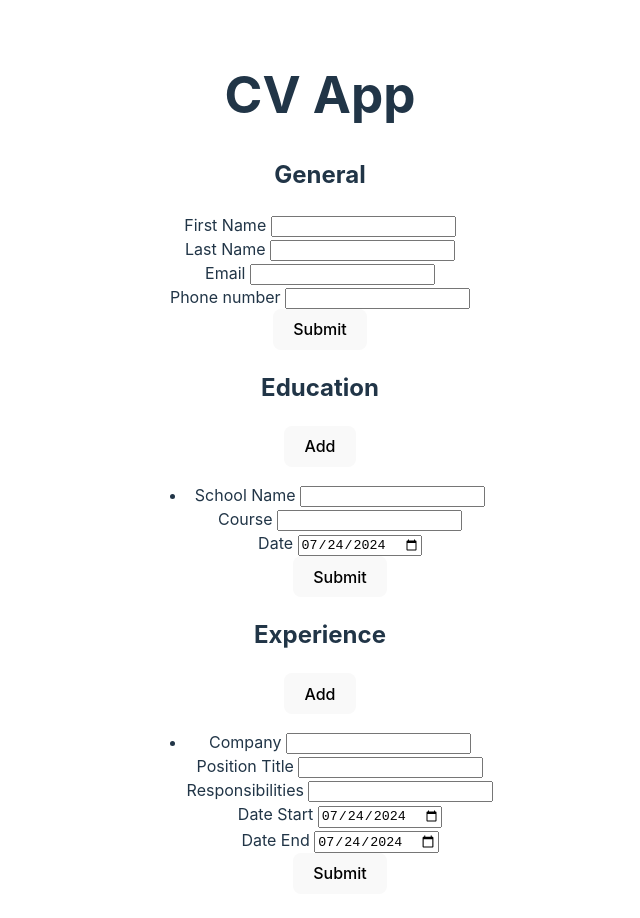
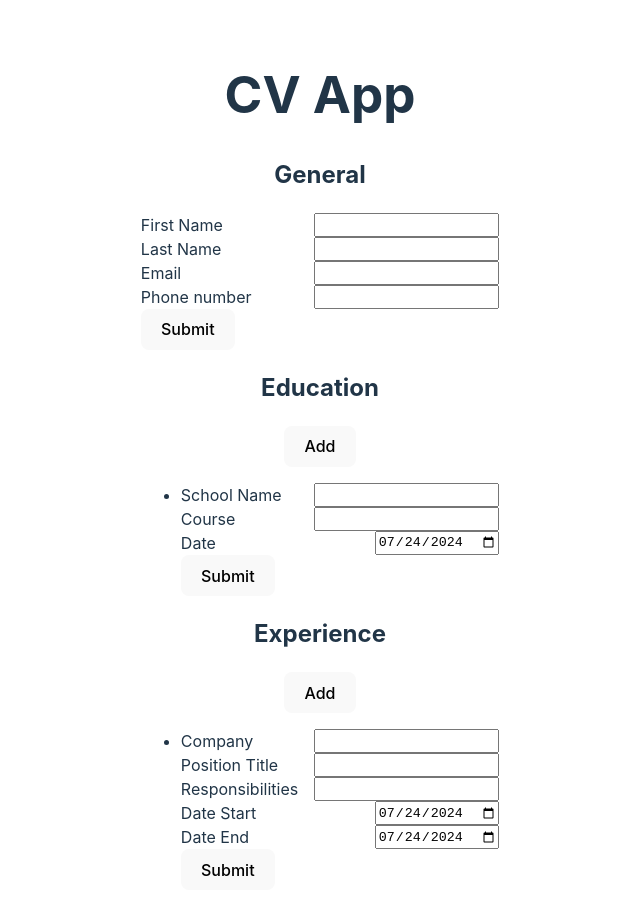
Before and after one commit to nofxboy1234/cv-app, a React (Vite) app: page / in a window 1280 px wide. Shown: the top 918 px of the page, without its empty margins (320-960 px from the left). Built offline with nearby package versions, Linux system fonts and the light colour scheme.

Commit message:
Add basic style to components

```diff
--- a/src/App.jsx
+++ b/src/App.jsx
@@ -1,4 +1,6 @@
 import './App.css';
+import './styles/Component.css';
+
 import General from './components/general/General';
 import EducationIndex from './components/education/Index';
 import ExperienceIndex from './components/experience/Index';
--- /dev/null
+++ b/src/styles/Component.css
@@ -0,0 +1,5 @@
+form > div {
+  display: flex;
+  justify-content: space-between;
+  gap: 1rem;
+}
```
